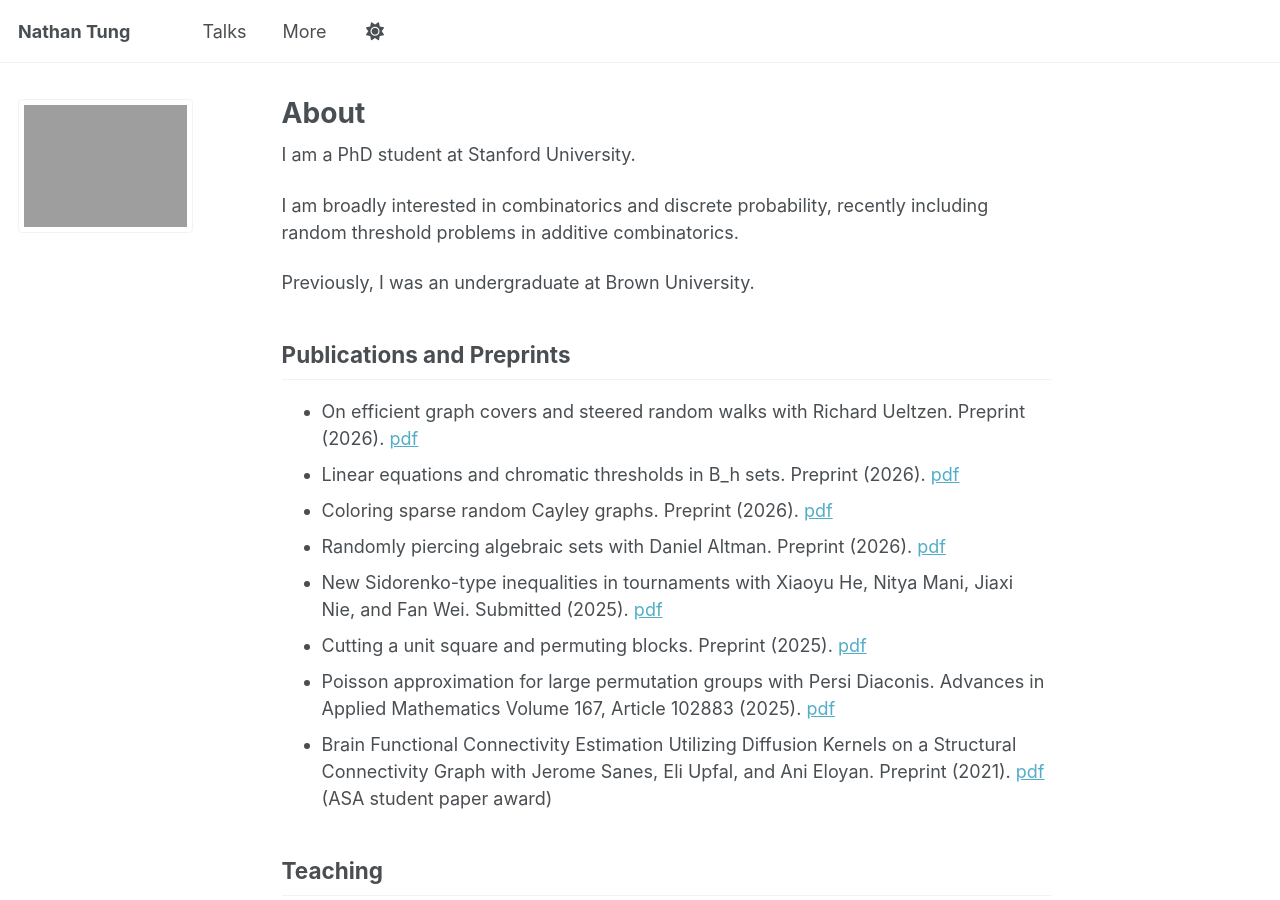
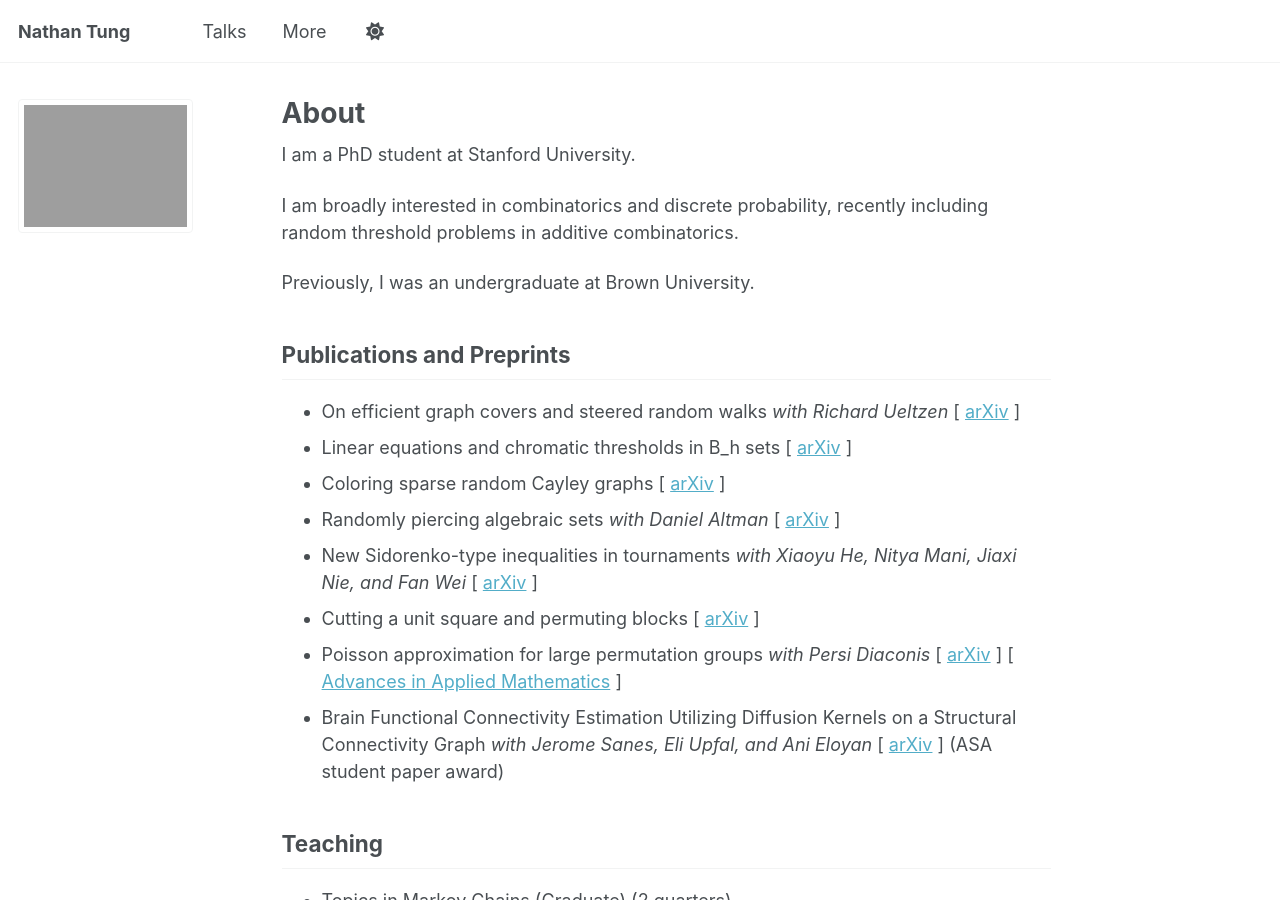
Before and after one commit to njtung/njtung.github.io, a Jekyll site: the page built from _pages/about.md, in a window 1280 px wide and 900 px high. Built offline with Jekyll 4.4.1, drawn with Linux system fonts in a browser that asks for light colours; a script that is not in the unit is left out.

Commit message:
Update about.md

```diff
--- a/_pages/about.md
+++ b/_pages/about.md
@@ -28,16 +28,29 @@ Previously, I was an undergraduate at Brown University.
 
 <!-- * Random thresholds in k-out hypergraphs with Anqi Li. In progress (2026++). -->
 <!-- * Linear equations and chromatic thresholds in \\(B_h\\) sets. Preprint (2026). [pdf](https://arxiv.org/abs/2606.30767) -->
-* On efficient graph covers and steered random walks with Richard Ueltzen. Preprint (2026). [pdf](https://arxiv.org/abs/2607.25016)
-* Linear equations and chromatic thresholds in B_h sets. Preprint (2026). [pdf](https://arxiv.org/abs/2606.30767)
-* Coloring sparse random Cayley graphs. Preprint (2026). [pdf](https://arxiv.org/abs/2606.23762)
-* Randomly piercing algebraic sets with Daniel Altman. Preprint (2026). [pdf](https://arxiv.org/abs/2606.19677)
-* New Sidorenko-type inequalities in tournaments with Xiaoyu He, Nitya Mani, Jiaxi Nie, and Fan Wei. Submitted (2025). [pdf](https://arxiv.org/abs/2512.11222)
-* Cutting a unit square and permuting blocks. Preprint (2025). [pdf](https://arxiv.org/abs/2501.13844)
-* Poisson approximation for large permutation groups with Persi Diaconis. Advances in Applied
-Mathematics Volume 167, Article 102883 (2025). [pdf](https://arxiv.org/abs/2408.06611)
+* On efficient graph covers and steered random walks
+  _with Richard Ueltzen_
+  [ [arXiv](https://arxiv.org/abs/2607.25016) ]
+* Linear equations and chromatic thresholds in B_h sets
+  [ [arXiv](https://arxiv.org/abs/2606.30767) ]
+* Coloring sparse random Cayley graphs
+  [ [arXiv](https://arxiv.org/abs/2606.23762) ]
+* Randomly piercing algebraic sets
+  _with Daniel Altman_
+  [ [arXiv](https://arxiv.org/abs/2606.19677) ]
+* New Sidorenko-type inequalities in tournaments
+  _with Xiaoyu He, Nitya Mani, Jiaxi Nie, and Fan Wei_
+  [ [arXiv](https://arxiv.org/abs/2512.11222) ]
+* Cutting a unit square and permuting blocks
+  [ [arXiv](https://arxiv.org/abs/2501.13844) ]
+* Poisson approximation for large permutation groups
+  _with Persi Diaconis_
+  [ [arXiv](https://arxiv.org/abs/2408.06611) ] [ [Advances in Applied
+Mathematics](https://www.sciencedirect.com/science/article/abs/pii/S0196885825000454) ]
 * Brain Functional Connectivity Estimation Utilizing Diffusion Kernels on a Structural Connectivity
-Graph with Jerome Sanes, Eli Upfal, and Ani Eloyan. Preprint (2021). [pdf](https://arxiv.org/abs/2111.08118) (ASA student paper award)
+Graph
+_with Jerome Sanes, Eli Upfal, and Ani Eloyan_
+[ [arXiv](https://arxiv.org/abs/2111.08118) ] (ASA student paper award)
 
 ## Teaching
 
```
